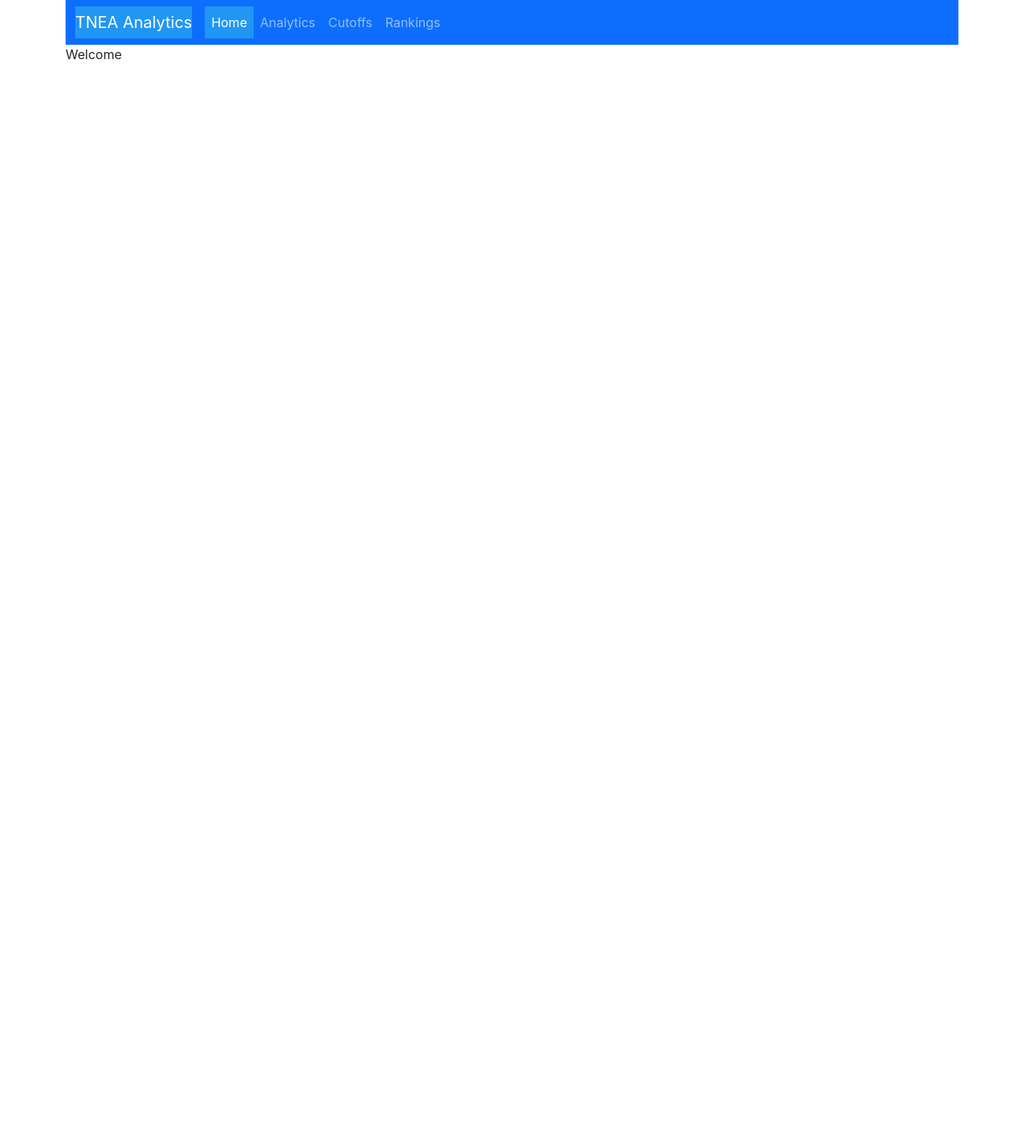
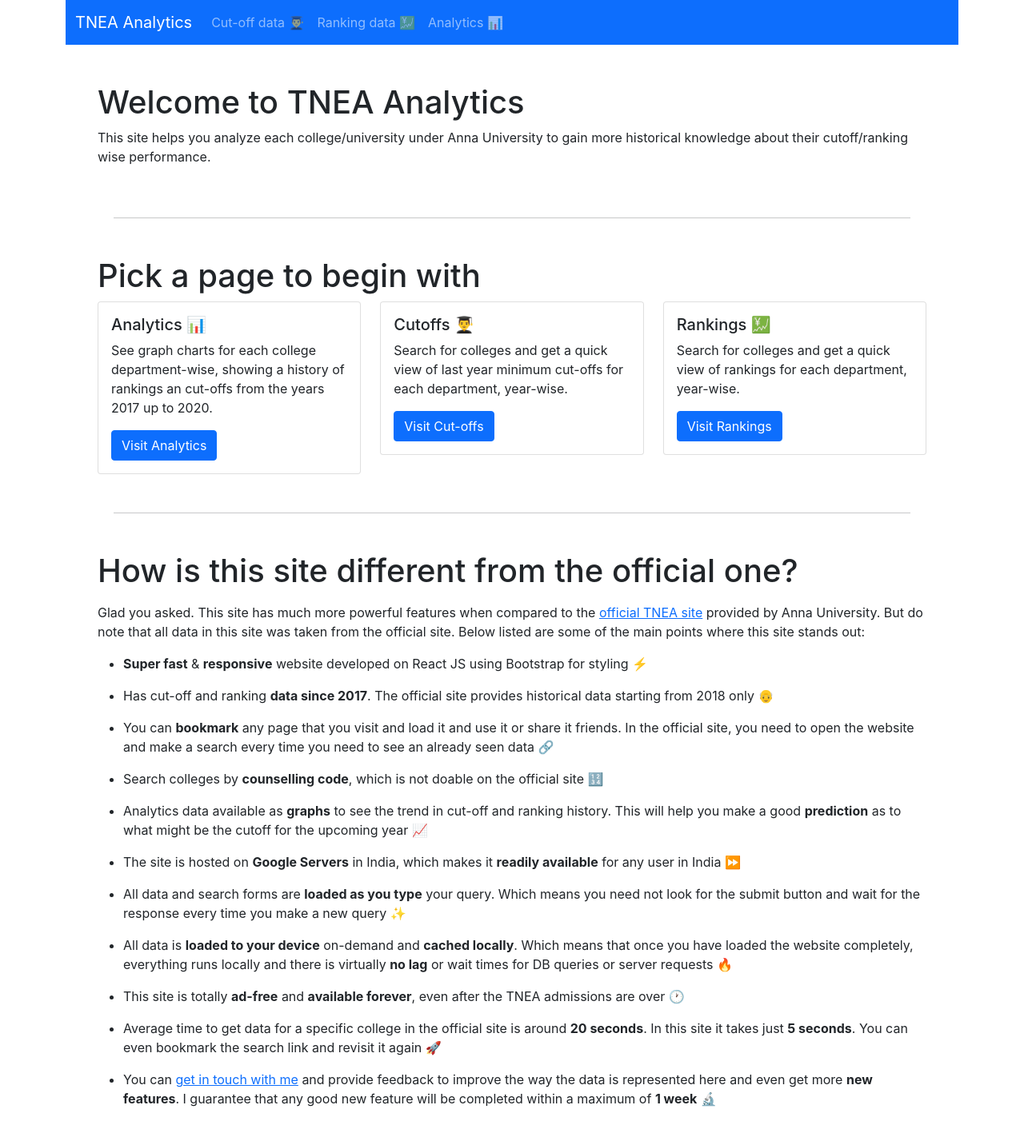
Before and after one commit to anushibin007/tnea-analytics, a React (Vite) app: page / in a window 1280 px wide. Shown: the top 1422 px of the page at 80% size. Before the commit the page ends 800 px from the top, so only its background shows below. Built offline with nearby package versions, Linux system fonts and the light colour scheme.

Commit message:
Full UI Rewamp

```diff
--- a/index.html
+++ b/index.html
@@ -4,7 +4,7 @@
 		<meta charset="UTF-8" />
 		<link rel="icon" type="image/svg+xml" href="/src/favicon.svg" />
 		<meta name="viewport" content="width=device-width, initial-scale=1.0" />
-		<title>Vite App</title>
+		<title>TNEA Analytics</title>
 
 		<!-- CDNs -->
 		<link
--- a/src/components/Navigation.jsx
+++ b/src/components/Navigation.jsx
@@ -1,7 +1,7 @@
 import "../App.css";
 import "../css/navbar.css";
 import React from "react";
-import { NavLink } from "react-router-dom";
+import { NavLink, Link } from "react-router-dom";
 import { Navbar, Container, Nav } from "react-bootstrap";
 
 function Navigation() {
@@ -9,21 +9,18 @@ function Navigation() {
 		<React.Fragment>
 			<Navbar bg="primary" variant="dark">
 				<Container>
-					<Navbar.Brand as={NavLink} to="/" exact>
+					<Navbar.Brand as={Link} to="/">
 						TNEA Analytics
 					</Navbar.Brand>
 					<Nav className="me-auto">
-						<Nav.Link as={NavLink} to="/" exact>
-							Home
-						</Nav.Link>
-						<Nav.Link as={NavLink} to="/search/analytics">
-							Analytics
-						</Nav.Link>
 						<Nav.Link as={NavLink} to="/search/cutoff">
-							Cutoffs
+							Cut-off data 👨‍🎓
 						</Nav.Link>
 						<Nav.Link as={NavLink} to="/search/ranking">
-							Rankings
+							Ranking data 💹
+						</Nav.Link>
+						<Nav.Link as={NavLink} to="/search/analytics" activeClassName="active">
+							Analytics 📊
 						</Nav.Link>
 					</Nav>
 				</Container>
--- a/src/components/Welcome.jsx
+++ b/src/components/Welcome.jsx
@@ -1,5 +1,171 @@
+import React from "react";
+import { Container, Col, Row, Card, Button } from "react-bootstrap";
+import { useHistory } from "react-router-dom";
+
 const Welcome = () => {
-	return "Welcome";
+	const history = useHistory();
+
+	const goToAnalytics = () => {
+		history.push("/search/analytics");
+	};
+
+	const goToCutoffs = () => {
+		history.push("/search/cutoff");
+	};
+
+	const goToRankings = () => {
+		history.push("/search/ranking");
+	};
+
+	return (
+		<React.Fragment>
+			<Container>
+				<Row className="mx-3 my-5">
+					<Col className="col-12">
+						<h1>
+							Welcome to <span title="Tamil Nadu Engineering Admissions">TNEA</span>{" "}
+							Analytics
+						</h1>
+					</Col>
+					<Col>
+						<p>
+							This site helps you analyze each college/university under Anna
+							University to gain more historical knowledge about their cutoff/ranking
+							wise performance.
+						</p>
+					</Col>
+				</Row>
+				<hr className="mx-5 my-5" />
+				<Row className="justify-content-around mx-3 my-5">
+					<Col className="col-12">
+						<h1>Pick a page to begin with</h1>
+					</Col>
+					<Col>
+						<Card>
+							<Card.Body>
+								<Card.Title>Analytics 📊</Card.Title>
+								<Card.Text>
+									See graph charts for each college department-wise, showing a
+									history of rankings an cut-offs from the years 2017 up to 2020.
+								</Card.Text>
+								<Button onClick={goToAnalytics}>Visit Analytics</Button>
+							</Card.Body>
+						</Card>
+					</Col>
+					<Col>
+						<Card>
+							<Card.Body>
+								<Card.Title>Cutoffs 👨‍🎓</Card.Title>
+								<Card.Text>
+									Search for colleges and get a quick view of last year minimum
+									cut-offs for each department, year-wise.
+								</Card.Text>
+								<Button onClick={goToCutoffs}>Visit Cut-offs</Button>
+							</Card.Body>
+						</Card>
+					</Col>
+					<Col>
+						<Card>
+							<Card.Body>
+								<Card.Title>Rankings 💹</Card.Title>
+								<Card.Text>
+									Search for colleges and get a quick view of rankings for each
+									department, year-wise.
+								</Card.Text>
+								<Button onClick={goToRankings}>Visit Rankings</Button>
+							</Card.Body>
+						</Card>
+					</Col>
+				</Row>
+				<hr className="mx-5 my-5" />
+				<Row className="mx-3 my-5">
+					<Col className="col-12">
+						<h1>How is this site different from the official one?</h1>
+					</Col>
+					<Col>
+						<p className="my-2">
+							Glad you asked. This site has much more powerful features when compared
+							to the{" "}
+							<a
+								href="https://cutoff.tneaonline.org/"
+								target="_blank"
+								rel="noopener noreferrer"
+							>
+								official TNEA site
+							</a>{" "}
+							provided by Anna University. But do note that all data in this site was
+							taken from the official site. Below listed are some of the main points
+							where this site stands out:
+						</p>
+						<ul>
+							<li className="my-3">
+								<b>Super fast</b> &amp; <b>responsive</b> website developed on React
+								JS using Bootstrap for styling ⚡
+							</li>
+							<li className="my-3">
+								Has cut-off and ranking <b>data since 2017</b>. The official site
+								provides historical data starting from 2018 only 👴
+							</li>
+							<li className="my-3">
+								You can <b>bookmark</b> any page that you visit and load it and use
+								it or share it friends. In the official site, you need to open the
+								website and make a search every time you need to see an already seen
+								data 🔗
+							</li>
+							<li className="my-3">
+								Search colleges by <b>counselling code</b>, which is not doable on
+								the official site 🔢
+							</li>
+							<li className="my-3">
+								Analytics data available as <b>graphs</b> to see the trend in
+								cut-off and ranking history. This will help you make a good{" "}
+								<b>prediction</b> as to what might be the cutoff for the upcoming
+								year 📈
+							</li>
+							<li className="my-3">
+								The site is hosted on <b>Google Servers</b> in India, which makes it{" "}
+								<b>readily available</b> for any user in India ⏩
+							</li>
+							<li className="my-3">
+								All data and search forms are <b>loaded as you type</b> your query.
+								Which means you need not look for the submit button and wait for the
+								response every time you make a new query ✨
+							</li>
+							<li className="my-3">
+								All data is <b>loaded to your device</b> on-demand and{" "}
+								<b>cached locally</b>. Which means that once you have loaded the
+								website completely, everything runs locally and there is virtually{" "}
+								<b>no lag</b> or wait times for DB queries or server requests 🔥
+							</li>
+							<li className="my-3">
+								This site is totally <b>ad-free</b> and <b>available forever</b>,
+								even after the TNEA admissions are over 🕐
+							</li>
+							<li className="my-3">
+								Average time to get data for a specific college in the official site
+								is around <b>20 seconds</b>. In this site it takes just{" "}
+								<b>5 seconds</b>. You can even bookmark the search link and revisit
+								it again 🚀
+							</li>
+							<li>
+								You can{" "}
+								<a
+									href="https://www.linkedin.com/in/anushibinj/"
+									target="_blank"
+									rel="noopener noreferrer"
+								>
+									get in touch with me
+								</a>{" "}
+								and provide feedback to improve the way the data is represented here
+								and even get more <b>new features</b>. I guarantee that any good new
+								feature will be completed within a maximum of <b>1 week</b> 🔬
+							</li>
+						</ul>
+					</Col>
+				</Row>
+			</Container>
+		</React.Fragment>
+	);
 };
 
 export default Welcome;
```
